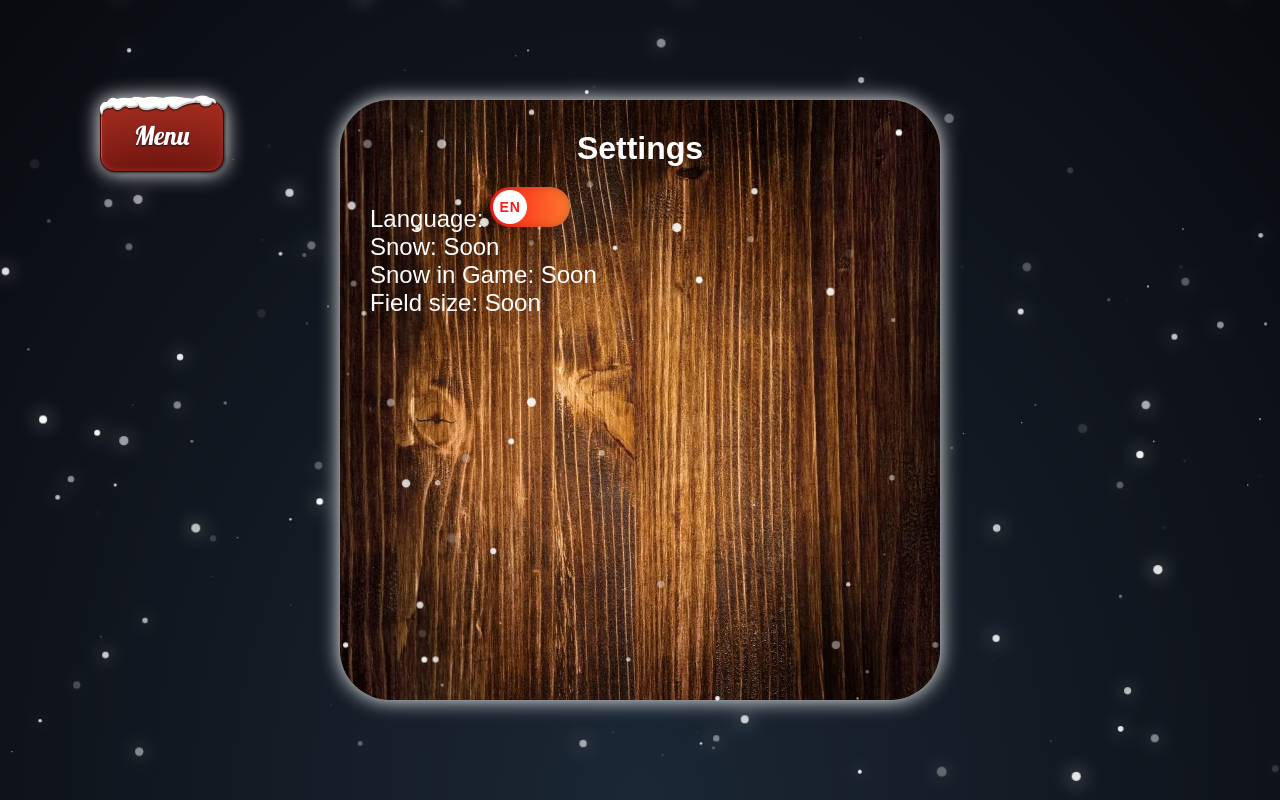
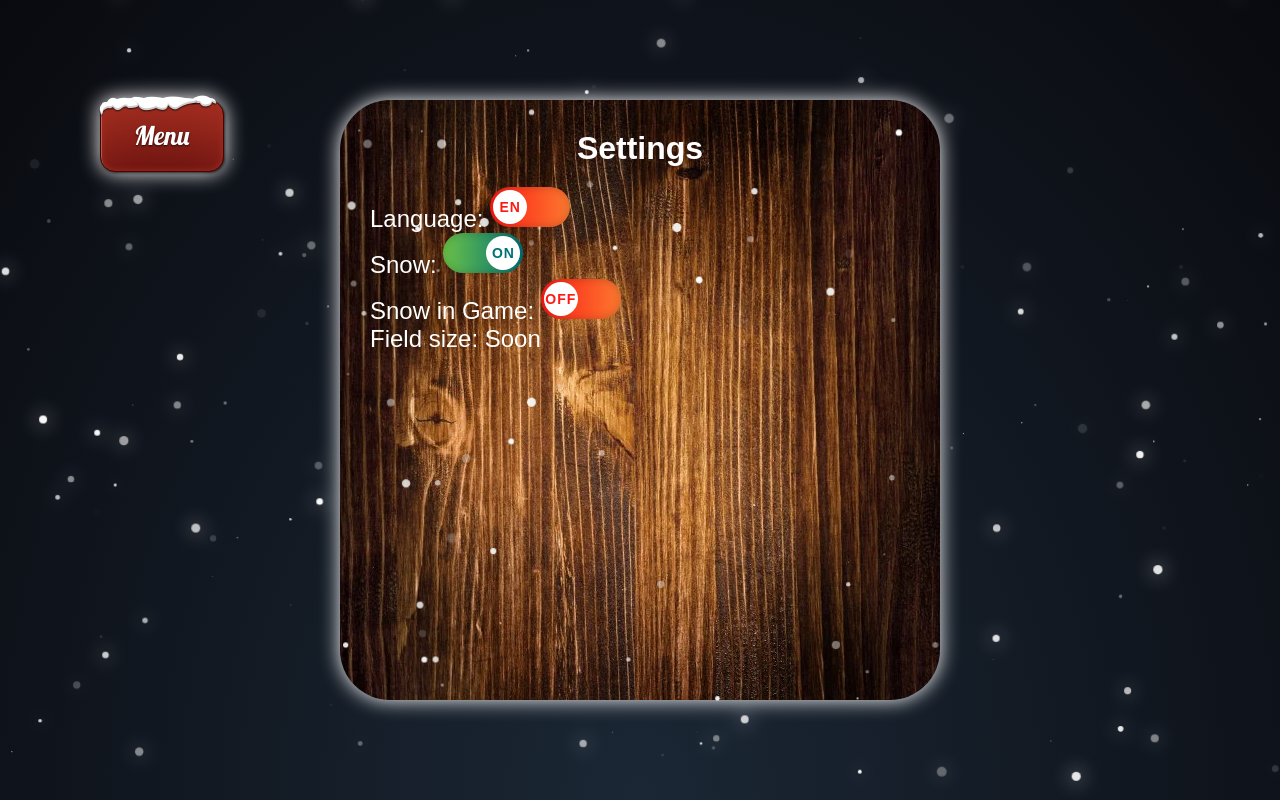
Before and after one commit to dansmht/Try-To-Get, a React (Create React App) app: page /settings in a window 1280 px wide. Shown: the top 800 px of the page. Built offline with nearby package versions, Linux system fonts and the light colour scheme.

Commit message:
Added snow change in settings

```diff
--- a/src/components/About/About.js
+++ b/src/components/About/About.js
@@ -4,8 +4,9 @@ import { connect } from 'react-redux'
 import BackToMenu from '../BackToMenu/BackToMenu'
 import Snow from '../Snow/Snow'
 import { getAboutLanguage } from '../../redux/selectors/languageSelectors'
+import { getSnow } from '../../redux/selectors/settingsSelectors'
 
-const About = ({ aboutLanguage }) => {
+const About = ({ aboutLanguage, isSnow }) => {
 
   const { menu, title, paragraphs } = aboutLanguage
 
@@ -16,13 +17,14 @@ const About = ({ aboutLanguage }) => {
         <h2>{title}</h2>
         {paragraphs.map((p, i) => <p key={i}>{p}</p>)}
       </section>
-      <Snow />
+      {isSnow === 'True' && <Snow />}
     </div>
   )
 }
 
 const mapStateToProps = state => ({
   aboutLanguage: getAboutLanguage(state),
+  isSnow: getSnow(state),
 })
 
 export default connect(mapStateToProps)(About)
--- a/src/components/BestScores/BestScores.js
+++ b/src/components/BestScores/BestScores.js
@@ -6,8 +6,9 @@ import Snow from '../Snow/Snow'
 import UserBtnContainer from '../User/UserBtnContainer'
 import AuthForm from '../AuthForm/AuthForm'
 import { getBestScoresLanguage } from '../../redux/selectors/languageSelectors'
+import { getSnow } from '../../redux/selectors/settingsSelectors'
 
-const BestScores = ({ scores, loading, showAuthForm, setShowAuthForm, setUser, bestScoresLanguage }) => {
+const BestScores = ({ scores, loading, showAuthForm, setShowAuthForm, setUser, bestScoresLanguage, isSnow }) => {
 
   const { menu, title, username, score, size, auth } = bestScoresLanguage
 
@@ -29,7 +30,7 @@ const BestScores = ({ scores, loading, showAuthForm, setShowAuthForm, setUser, b
           }
           <UserBtnContainer setShowAuthForm={setShowAuthForm} title={auth} />
         </section>
-        <Snow />
+        {isSnow === 'True' && <Snow />}
       </div>
       {showAuthForm && <AuthForm setShowAuthForm={setShowAuthForm} setUser={setUser} />}
     </>
@@ -38,6 +39,7 @@ const BestScores = ({ scores, loading, showAuthForm, setShowAuthForm, setUser, b
 
 const mapStateToProps = state => ({
   bestScoresLanguage: getBestScoresLanguage(state),
+  isSnow: getSnow(state),
 })
 
 export default connect(mapStateToProps)(BestScores)
--- a/src/components/Game/Game.js
+++ b/src/components/Game/Game.js
@@ -4,17 +4,21 @@ import { getGameLanguage } from '../../redux/selectors/languageSelectors'
 import PlaygroundManagerContainer from '../PlaygroundManager/PlaygroundManagerContainer'
 import ThemeColorsContainer from '../ThemeColors/ThemeColorsContainer'
 import PlaygroundContainer from '../Playground/PlaygroundContainer'
+import Snow from '../Snow/Snow'
+import { getSnowInGame } from '../../redux/selectors/settingsSelectors'
 
-const Game = ({ gameLanguage }) => (
+const Game = ({ gameLanguage, isSnowInGame }) => (
   <div className='wrapper'>
     <PlaygroundManagerContainer menuTitle={gameLanguage.menu} newGameTitle={gameLanguage.newGame} />
     <ThemeColorsContainer />
     <PlaygroundContainer />
+    {isSnowInGame === 'True' && <Snow />}
   </div>
 )
 
 const mapStateToProps = state => ({
   gameLanguage: getGameLanguage(state),
+  isSnowInGame: getSnowInGame(state),
 })
 
 export default connect(mapStateToProps)(Game)
--- a/src/components/Menu/Menu.js
+++ b/src/components/Menu/Menu.js
@@ -5,8 +5,9 @@ import { startNewGame } from '../../redux/actions/playgroundManagerActions'
 import Button from '../Button/Button'
 import Snow from '../Snow/Snow'
 import { getMenuLanguage } from '../../redux/selectors/languageSelectors'
+import { getSnow } from '../../redux/selectors/settingsSelectors'
 
-const Menu = ({ startNewGame, menuLanguage }) => {
+const Menu = ({ startNewGame, menuLanguage, isSnow }) => {
   const { startGame, rules, settings, bestScores, about } = menuLanguage
 
   return (
@@ -17,13 +18,14 @@ const Menu = ({ startNewGame, menuLanguage }) => {
       <Button link title={settings} path='/settings' />
       <Button link title={bestScores} path='/best' />
       <Button link title={about} path='/about' />
-      <Snow />
+      {isSnow === 'True' && <Snow />}
     </div>
   )
 }
 
 const mapStateToProps = state => ({
   menuLanguage: getMenuLanguage(state),
+  isSnow: getSnow(state),
 })
 
 export default connect(mapStateToProps, { startNewGame })(Menu)
--- a/src/components/Page404/Page404.js
+++ b/src/components/Page404/Page404.js
@@ -4,8 +4,9 @@ import Button from '../Button/Button'
 import Snow from '../Snow/Snow'
 import { connect } from 'react-redux'
 import { getPage404Language } from '../../redux/selectors/languageSelectors'
+import { getSnow } from '../../redux/selectors/settingsSelectors'
 
-const Page404 = ({ page404Language }) => {
+const Page404 = ({ page404Language, isSnow }) => {
 
   const { menu, title, description } = page404Language
 
@@ -15,13 +16,14 @@ const Page404 = ({ page404Language }) => {
       <h2>404</h2>
       <p>{description}</p>
       <Button link title={menu} path='/' />
-      <Snow />
+      {isSnow === 'True' && <Snow />}
     </div>
   )
 }
 
 const mapStateToProps = state => ({
   page404Language: getPage404Language(state),
+  isSnow: getSnow(state),
 })
 
 export default connect(mapStateToProps)(Page404)
--- a/src/components/Rules/Rules.js
+++ b/src/components/Rules/Rules.js
@@ -4,8 +4,9 @@ import { connect } from 'react-redux'
 import BackToMenu from '../BackToMenu/BackToMenu'
 import Snow from '../Snow/Snow'
 import { getRulesLanguage } from '../../redux/selectors/languageSelectors'
+import { getSnow } from '../../redux/selectors/settingsSelectors'
 
-const Rules = ({ rulesLanguage }) => {
+const Rules = ({ rulesLanguage, isSnow }) => {
 
   const { menu, title, paragraphs } = rulesLanguage
 
@@ -16,13 +17,14 @@ const Rules = ({ rulesLanguage }) => {
         <h2>{title}</h2>
         {paragraphs.map((p, i) => <p key={i}>{p}</p>)}
       </section>
-      <Snow />
+      {isSnow === 'True' && <Snow />}
     </div>
   )
 }
 
 const mapStateToProps = state => ({
   rulesLanguage: getRulesLanguage(state),
+  isSnow: getSnow(state),
 })
 
 export default connect(mapStateToProps)(Rules)
--- a/src/components/Settings/Settings.js
+++ b/src/components/Settings/Settings.js
@@ -5,9 +5,11 @@ import BackToMenu from '../BackToMenu/BackToMenu'
 import Snow from '../Snow/Snow'
 import ToggleButton from '../ToggleButton/ToggleButton'
 import { changeLanguage } from '../../redux/actions/languageActions'
+import { changeSnow, changeSnowInGame } from '../../redux/actions/settingsActions'
 import { getLanguage, getSettingsLanguage } from '../../redux/selectors/languageSelectors'
+import { getSnow, getSnowInGame } from '../../redux/selectors/settingsSelectors'
 
-const Settings = ({ language, changeLanguage, settingsLanguage }) => {
+const Settings = ({ language, changeLanguage, settingsLanguage, isSnow, isSnowInGame, changeSnow, changeSnowInGame }) => {
 
   const { menu, title, lang, snow, snowInGame, fieldSize } = settingsLanguage
 
@@ -15,6 +17,12 @@ const Settings = ({ language, changeLanguage, settingsLanguage }) => {
     switch (name) {
       case 'language':
         changeLanguage()
+        break
+      case 'snow':
+        changeSnow()
+        break
+      case 'snowInGame':
+        changeSnowInGame()
         break
       default:
         break
@@ -28,11 +36,13 @@ const Settings = ({ language, changeLanguage, settingsLanguage }) => {
         <h2>{title}</h2>
         <div>{lang}: <ToggleButton id='language' language handleChange={handleChange}
                                    checked={language !== 'en'} /></div>
-        <div>{snow}: <span>Soon</span></div>
-        <div>{snowInGame}: <span>Soon</span></div>
+        <div>{snow}: <ToggleButton id='snow' handleChange={handleChange}
+                                   checked={isSnow !== 'False'} /></div>
+        <div>{snowInGame}: <ToggleButton id='snowInGame' handleChange={handleChange}
+                                         checked={isSnowInGame !== 'False'} /></div>
         <div>{fieldSize}: <span>Soon</span></div>
       </section>
-      <Snow />
+      {isSnow === 'True' && <Snow />}
     </div>
   )
 }
@@ -40,6 +50,8 @@ const Settings = ({ language, changeLanguage, settingsLanguage }) => {
 const mapStateToProps = state => ({
   language: getLanguage(state),
   settingsLanguage: getSettingsLanguage(state),
+  isSnow: getSnow(state),
+  isSnowInGame: getSnowInGame(state),
 })
 
-export default connect(mapStateToProps, { changeLanguage })(Settings)
+export default connect(mapStateToProps, { changeLanguage, changeSnow, changeSnowInGame })(Settings)
--- /dev/null
+++ b/src/redux/actions/settingsActions.js
@@ -0,0 +1,5 @@
+export const CHANGE_SNOW = 'CHANGE_SNOW'
+export const CHANGE_SNOW_IN_GAME = 'CHANGE_SNOW_IN_GAME'
+
+export const changeSnow = () => ({ type: CHANGE_SNOW })
+export const changeSnowInGame = () => ({ type: CHANGE_SNOW_IN_GAME })
--- a/src/redux/reducers/languageReducer.js
+++ b/src/redux/reducers/languageReducer.js
@@ -1,10 +1,9 @@
 import { CHANGE_LANGUAGE } from '../actions/languageActions'
-import React from 'react'
 
-const lsLang = localStorage.getItem('language')
+const language = localStorage.getItem('language') || 'en'
 
 const initialState = {
-  language: lsLang ? lsLang : 'en',
+  language,
   menuEn: {
     startGame: 'Start Game',
     rules: 'Rules',
--- a/src/redux/reducers/rootReducer.js
+++ b/src/redux/reducers/rootReducer.js
@@ -2,10 +2,12 @@ import { combineReducers } from 'redux'
 import { themeReducer } from './themeReducer'
 import { playGroundManagerReducer } from './playgroundManagerReducer'
 import { languageReducer } from './languageReducer'
+import { settingsReducer } from './settingsReducer'
 
 
 export const rootReducer = combineReducers({
   theme: themeReducer,
   gameState: playGroundManagerReducer,
   language: languageReducer,
+  settings: settingsReducer,
 })
--- /dev/null
+++ b/src/redux/reducers/settingsReducer.js
@@ -0,0 +1,30 @@
+import { CHANGE_SNOW, CHANGE_SNOW_IN_GAME } from '../actions/settingsActions'
+
+const snow = localStorage.getItem('snow') || 'True'
+const snowInGame = localStorage.getItem('snowInGame') || 'False'
+
+const initialState = {
+  snow,
+  snowInGame,
+}
+
+export const settingsReducer = (state = initialState, { type }) => {
+  switch (type) {
+    case CHANGE_SNOW:
+      const snow = state.snow === 'True' ? 'False' : 'True'
+      localStorage.setItem('snow', snow)
+      return {
+        ...state,
+        snow,
+      }
+    case CHANGE_SNOW_IN_GAME:
+      const snowInGame = state.snowInGame === 'True' ? 'False' : 'True'
+      localStorage.setItem('snow', snowInGame)
+      return {
+        ...state,
+        snowInGame,
+      }
+    default:
+      return state
+  }
+}
--- /dev/null
+++ b/src/redux/selectors/settingsSelectors.js
@@ -0,0 +1,3 @@
+export const getSnow = state => state.settings.snow
+
+export const getSnowInGame = state => state.settings.snowInGame
```
